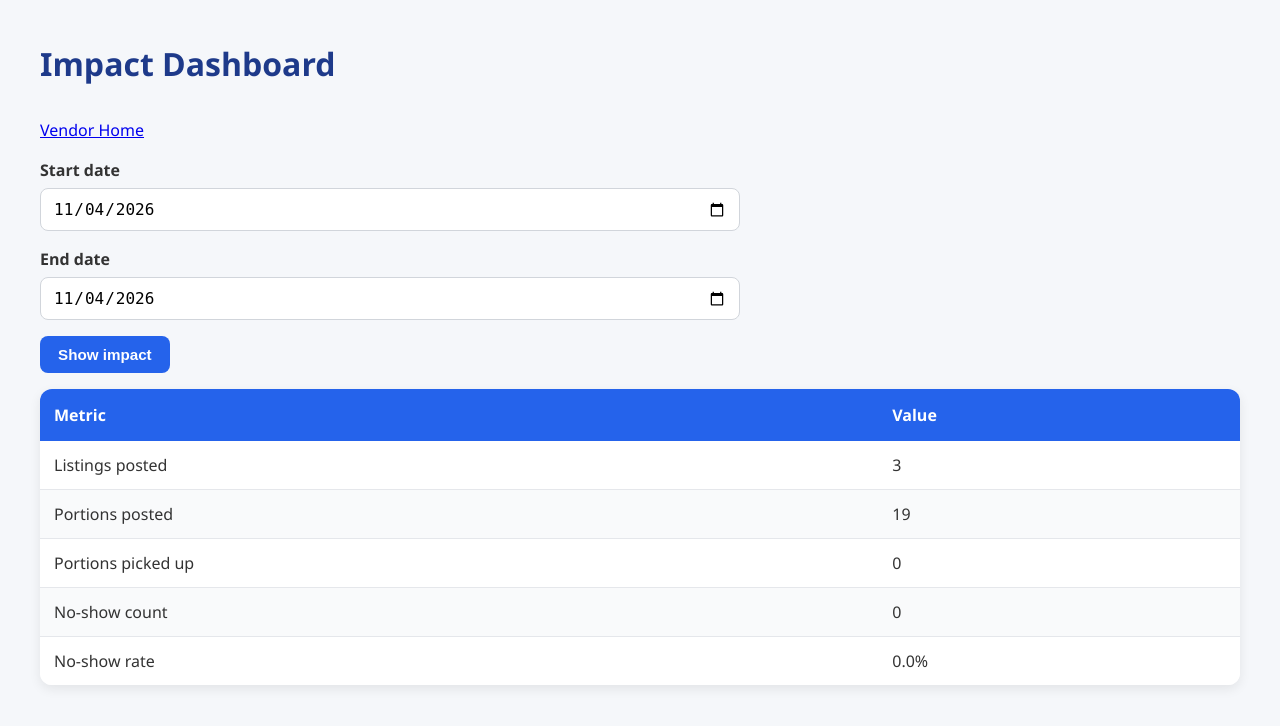
After one commit to lunarOntologist/CS3250_prj-2, a Flask app: page /vendor/dashboard in a window 1280 px wide. The commit adds this page. Shown: the top 726 px of the page. Run offline with Flask 3, Linux system fonts and the light colour scheme; a user stored in the database is signed in.

Commit message:
Finished US9: Impact dashboard

```diff
--- a/requirements.txt
+++ b/requirements.txt
@@ -5,3 +5,4 @@ flask-login
 bcrypt
 psycopg2-binary
 gunicorn
+pytest
--- a/src/app/models.py
+++ b/src/app/models.py
@@ -26,6 +26,7 @@ class Listing(db.Model):
     pickup_start = db.Column(db.DateTime, nullable=False)
     pickup_end = db.Column(db.DateTime, nullable=False)
     cancelled = db.Column(db.Boolean, nullable=False, default=False)
+    created_at = db.Column(db.DateTime, nullable=False, default=db.func.current_timestamp())
 
     vendor = db.relationship('User', back_populates='listings')
     reservations = db.relationship('Reservation', back_populates='listing', lazy=True)
--- a/src/app/routes.py
+++ b/src/app/routes.py
@@ -240,6 +240,93 @@ def mark_no_shows():
     if late:
         db.session.commit()
 
+
+def parse_date(value, default):
+    """Parse a YYYY-MM-DD string, falling back to ``default`` when invalid."""
+    try:
+        return datetime.strptime(value, '%Y-%m-%d').date()
+    except (TypeError, ValueError):
+        return default
+
+
+def is_no_show(reservation, now):
+    """A reservation counts as a no-show once its pickup window has ended.
+
+    Reservations explicitly marked ``no-show`` always count; still ``active``
+    ones count too once the listing's pickup window is over, matching the
+    status US7 shows on the vendor's listings page.
+    """
+    if reservation.status == 'no-show':
+        return True
+    return reservation.status == 'active' and reservation.listing.pickup_end < now
+
+
+def collect_impact_metrics(vendor_id, start_date, end_date):
+    """Impact metrics for one vendor's listings posted inside a date range.
+
+    Only the given vendor's listings are considered, so one vendor never sees
+    another vendor's data.
+    """
+    start = datetime.combine(start_date, datetime.min.time())
+    end = datetime.combine(end_date, datetime.max.time())
+    now = datetime.now(timezone.utc).replace(tzinfo=None)
+
+    listings = Listing.query.filter(
+        Listing.vendor_id == vendor_id,
+        Listing.created_at >= start,
+        Listing.created_at <= end,
+    ).all()
+    listing_ids = [listing.id for listing in listings]
+
+    portions_picked_up = 0
+    no_show_portions = 0
+    reserved_portions = 0
+
+    if listing_ids:
+        reservations = Reservation.query.filter(
+            Reservation.listing_id.in_(listing_ids)
+        ).all()
+        for reservation in reservations:
+            if reservation.status == 'cancelled':
+                # Cancelled reservations release their portions.
+                continue
+            if reservation.status == 'picked_up':
+                portions_picked_up += reservation.portions
+            if is_no_show(reservation, now):
+                no_show_portions += reservation.portions
+            reserved_portions += reservation.portions
+
+    no_show_rate = (no_show_portions / reserved_portions * 100) if reserved_portions else 0.0
+
+    return {
+        'listings_posted': len(listings),
+        'portions_posted': sum(listing.portions_total for listing in listings),
+        'portions_picked_up': portions_picked_up,
+        'no_show_count': no_show_portions,
+        'no_show_rate': round(no_show_rate, 1),
+    }
+
+
+@app.route('/vendor/dashboard')
+@login_required
+def dashboard():
+    if current_user.role != 'vendor':
+        abort(403)
+
+    today = datetime.now(timezone.utc).replace(tzinfo=None).date()
+    start_date = parse_date(request.args.get('start'), today)
+    end_date = parse_date(request.args.get('end'), today)
+    if end_date < start_date:
+        start_date, end_date = end_date, start_date
+
+    metrics = collect_impact_metrics(current_user.id, start_date, end_date)
+    return render_template(
+        'dashboard.html',
+        metrics=metrics,
+        start_date=start_date.isoformat(),
+        end_date=end_date.isoformat(),
+    )
+
 @app.route('/vendor/pickup', methods=['GET', 'POST'])
 @login_required
 def confirm_pickup():
--- /dev/null
+++ b/templates/dashboard.html
@@ -0,0 +1,48 @@
+{% extends 'base.html' %}
+{% block main %}
+    <h1>Impact Dashboard</h1>
+    <p><a href="{{ url_for('home') }}">Vendor Home</a></p>
+
+    <form method="GET">
+        <p>
+            <label for="start">Start date</label>
+            <input type="date" id="start" name="start" value="{{ start_date }}">
+        </p>
+        <p>
+            <label for="end">End date</label>
+            <input type="date" id="end" name="end" value="{{ end_date }}">
+        </p>
+        <p><button type="submit" class="create_button">Show impact</button></p>
+    </form>
+
+    <table>
+        <thead>
+            <tr>
+                <th>Metric</th>
+                <th>Value</th>
+            </tr>
+        </thead>
+        <tbody>
+            <tr class="odd_row">
+                <td>Listings posted</td>
+                <td>{{ metrics.listings_posted }}</td>
+            </tr>
+            <tr class="even_row">
+                <td>Portions posted</td>
+                <td>{{ metrics.portions_posted }}</td>
+            </tr>
+            <tr class="odd_row">
+                <td>Portions picked up</td>
+                <td>{{ metrics.portions_picked_up }}</td>
+            </tr>
+            <tr class="even_row">
+                <td>No-show count</td>
+                <td>{{ metrics.no_show_count }}</td>
+            </tr>
+            <tr class="odd_row">
+                <td>No-show rate</td>
+                <td>{{ metrics.no_show_rate }}%</td>
+            </tr>
+        </tbody>
+    </table>
+{% endblock %}
--- a/templates/vendor_home.html
+++ b/templates/vendor_home.html
@@ -5,5 +5,6 @@
     <p><a href="{{ url_for('new_listing') }}">Post a food listing</a></p>
     <p><a href="{{ url_for('manage_listings') }}">Manage my listings</a></p>
     <p><a href="{{ url_for('confirm_pickup') }}">Confirm a pickup</a></p>
+    <p><a href="{{ url_for('dashboard') }}">Impact dashboard</a></p>
     <p><a href="{{ url_for('logout') }}">Logout</a></p>
 {% endblock %}
```
Also changed, not shown: tests/conftest.py (added, +123 -0 lines), tests/test_dashboard.py (added, +231 -0 lines), 1 other file.
